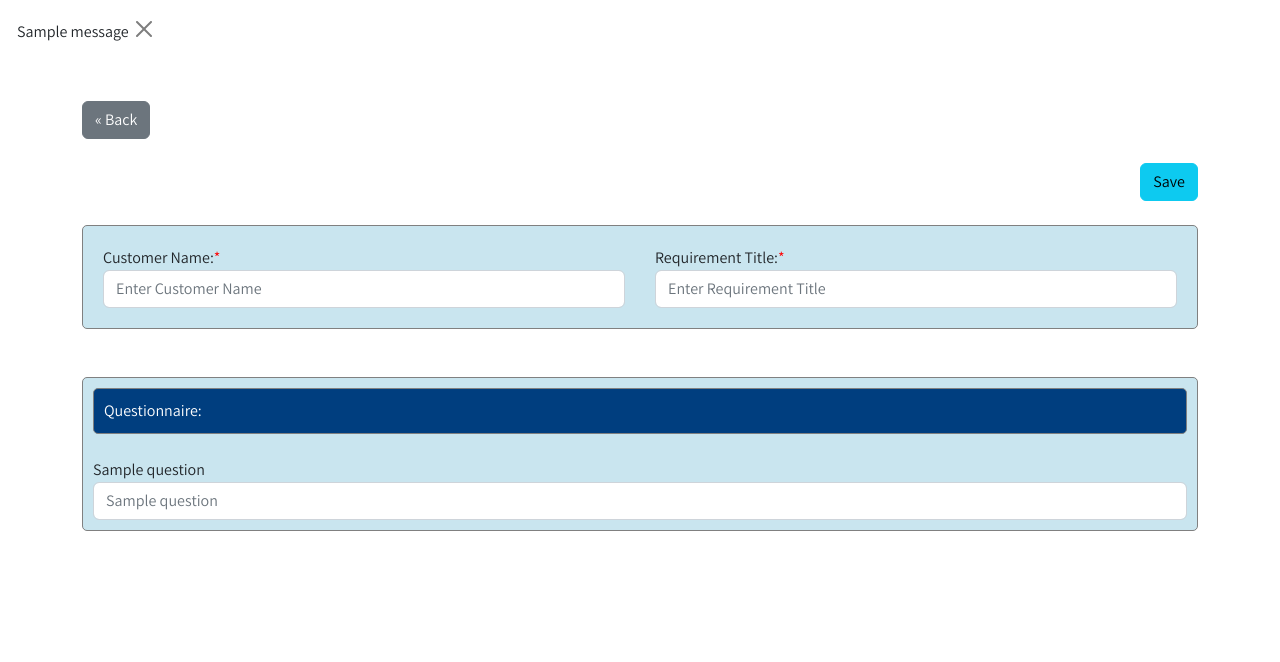
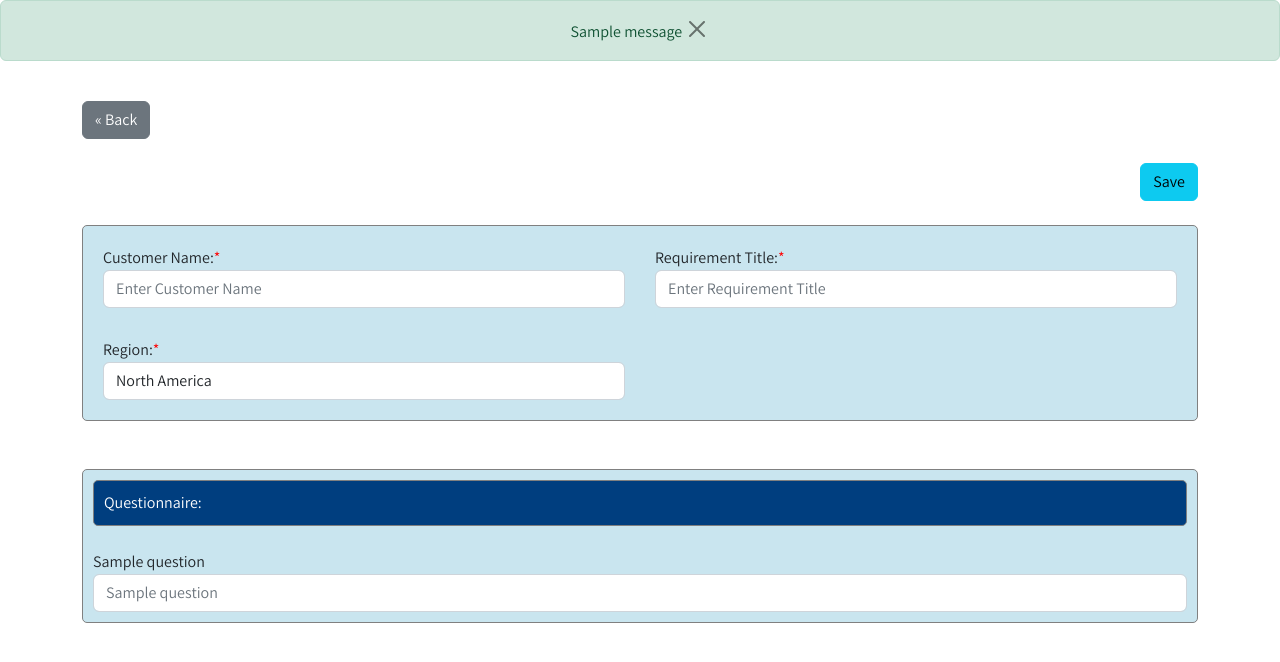
Before and after one commit to kheraananya/mywebsite, a Flask app: page /create-ticket in a window 1280 px wide. Shown: the part 40-702 px from the top of the page. Run offline with Flask 2, Linux system fonts and the light colour scheme; a user stored in the database is signed in; tables that the repository leaves empty hold one stand-in row (values such as "Sample post"); one stand-in notice (Sample message) is shown; some libraries are stand-ins or nearby versions.

Commit message:
minor changes
-added region field
-added alert message colors

```diff
--- a/TicketDemo/website/__init__.py
+++ b/TicketDemo/website/__init__.py
@@ -9,7 +9,7 @@ db = SQLAlchemy()
 def create_app():
     app = Flask(__name__)
     app.config['SECRET_KEY'] = "hariharan"
-    app.config['SQLALCHEMY_DATABASE_URI'] = 'postgresql://postgres:9663081711@localhost/TicketDemo'
+    app.config['SQLALCHEMY_DATABASE_URI'] = 'postgresql://postgres:5416@localhost/TicketDemo'
     app.config['SQLALCHEMY_TRACK_MODIFICATIONS'] = False
     db.init_app(app)
 
--- a/TicketDemo/website/models.py
+++ b/TicketDemo/website/models.py
@@ -25,6 +25,7 @@ class Ticket(db.Model):
     id = db.Column(db.Integer, primary_key=True)
     custname = db.Column(db.String(2000))
     title = db.Column(db.String(2000))
+    region = db.Column(db.String(200))
     date_created = db.Column(db.DateTime, default = time.strftime("%d/%B/%Y %H:%M:%S"))
     last_modified = db.Column(db.DateTime, default = time.strftime("%d/%B/%Y %H:%M:%S"))
     author_id = db.Column(db.Integer, db.ForeignKey('User.id',ondelete="CASCADE"),nullable=False)
--- a/TicketDemo/website/templates/base.html
+++ b/TicketDemo/website/templates/base.html
@@ -146,10 +146,17 @@
     {% with messages = get_flashed_messages(with_categories=True) %}
         {%if messages %}
             {% for category,message in messages %}
-            <div class = "alert alert-dismissable fade show" role="alert">
-                {{message}}
-                <button type = "button" class="btn-close" data-bs-dismiss="alert"></button>
-            </div>
+                {%if category == "error" %}
+                    <div align = "center" class = "alert alert-danger alert-dismissable fade show" role="alert">
+                        {{message}}
+                        <button type = "button" class="btn-close" data-bs-dismiss="alert"></button>
+                    </div>
+                {% else %}
+                    <div align = "center" class = "alert alert-success alert-dismissable fade show" role="alert">
+                        {{message}}
+                        <button type = "button" class="btn-close" data-bs-dismiss="alert"></button>
+                    </div>
+                {% endif%}
             {%endfor%}
         {% endif %}
     {% endwith %}
--- a/TicketDemo/website/templates/create_ticket.html
+++ b/TicketDemo/website/templates/create_ticket.html
@@ -16,11 +16,18 @@
                 <input type="text" id="custname" name="custname" class="form-control name_list"
                     placeholder="Enter Customer Name" />
             </div>
-
             <div>
                 <label for="title">Requirement Title:<span style="color:red">*</span></label>
                 <input type="text" id="title" name="title" class="form-control name_list"
                     placeholder="Enter Requirement Title" />
+            </div>
+            <div>
+                <label for="region">Region:<span style="color:red">*</span></label>
+                <select name="region" id="region" class="form-control name_list" placeholder="Enter Region">
+                    <option value="NA">North America</option>
+                    <option value="EMEA">EMEA</option>
+                    <option value="APAC">APAC</option>
+                </select>
             </div>
         </div>
         <br>
--- a/TicketDemo/website/templates/edit_ticket.html
+++ b/TicketDemo/website/templates/edit_ticket.html
@@ -38,14 +38,14 @@
         <div class="form-group" class="grid-container" style="display: grid;
         grid-template-columns: auto auto ; grid-gap: 30px; padding: 10px;">
             <div><label for="custname">Customer Name :</label>
-                <input type="text" name="custname" placeholder="Enter Customer Name "
+                <input type="text" name="custname" value="{{ticket.custname}}"
                     class="form-control name_list" />
 
             </div>
 
             <div>
                 <label for="title">Reqirement Title:</label>
-                <input type="text" name="title" placeholder="Enter Requirement  Title"
+                <input type="text" name="title" value = "{{ticket.title}}""
                     class="form-control name_list" />
 
             </div>
--- a/TicketDemo/website/views.py
+++ b/TicketDemo/website/views.py
@@ -33,11 +33,12 @@ def create_ticket():
             now = time.strftime("%d/%B/%Y %H:%M:%S")
             status= "Opened"
             ticket = Ticket(author_id = current_user.id,status=status,date_created=now,last_modified=now)
-            #currticket = Ticket.query.order_by(Ticket.id.desc()).first()
             custname = request.form.get("custname")
             title = request.form.get("title")
+            region = request.form.get("region")
             ticket.custname = custname
             ticket.title = title
+            ticket.region = region
             db.session.add(ticket)
             db.session.commit()
             for question in questions:
```
Also changed, not shown: TicketDemo/website/templates/current_ticket.html (+9 -23 lines).
